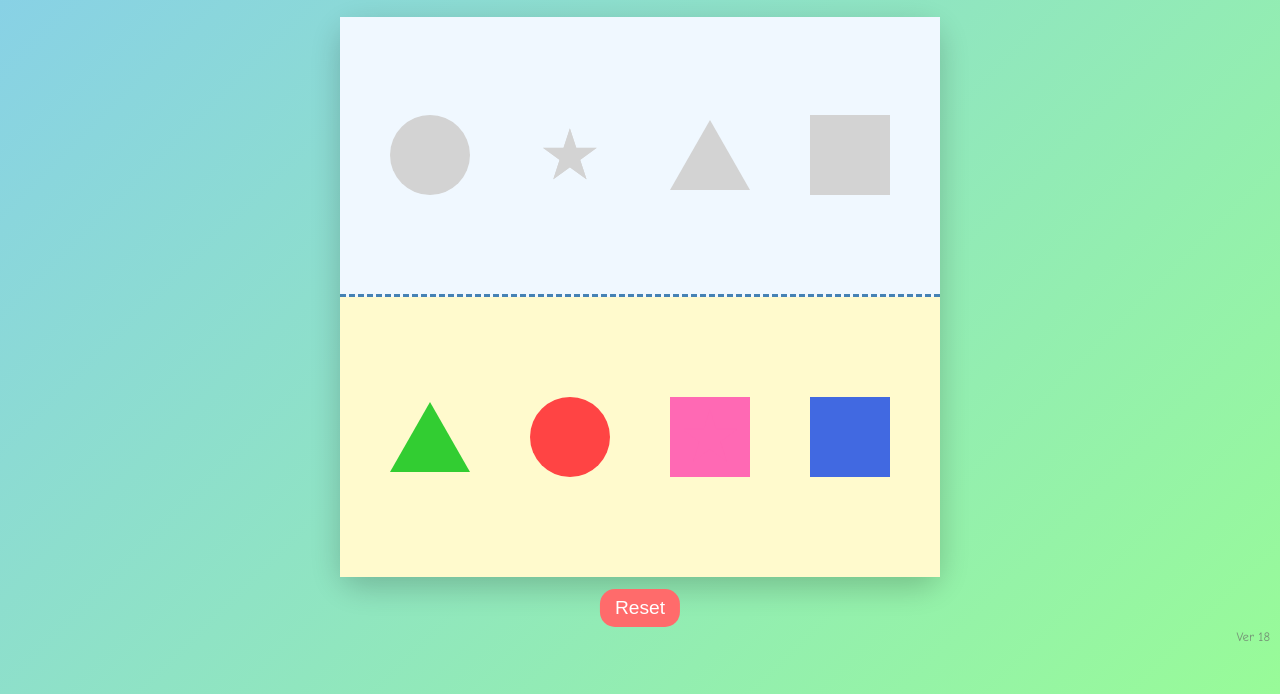
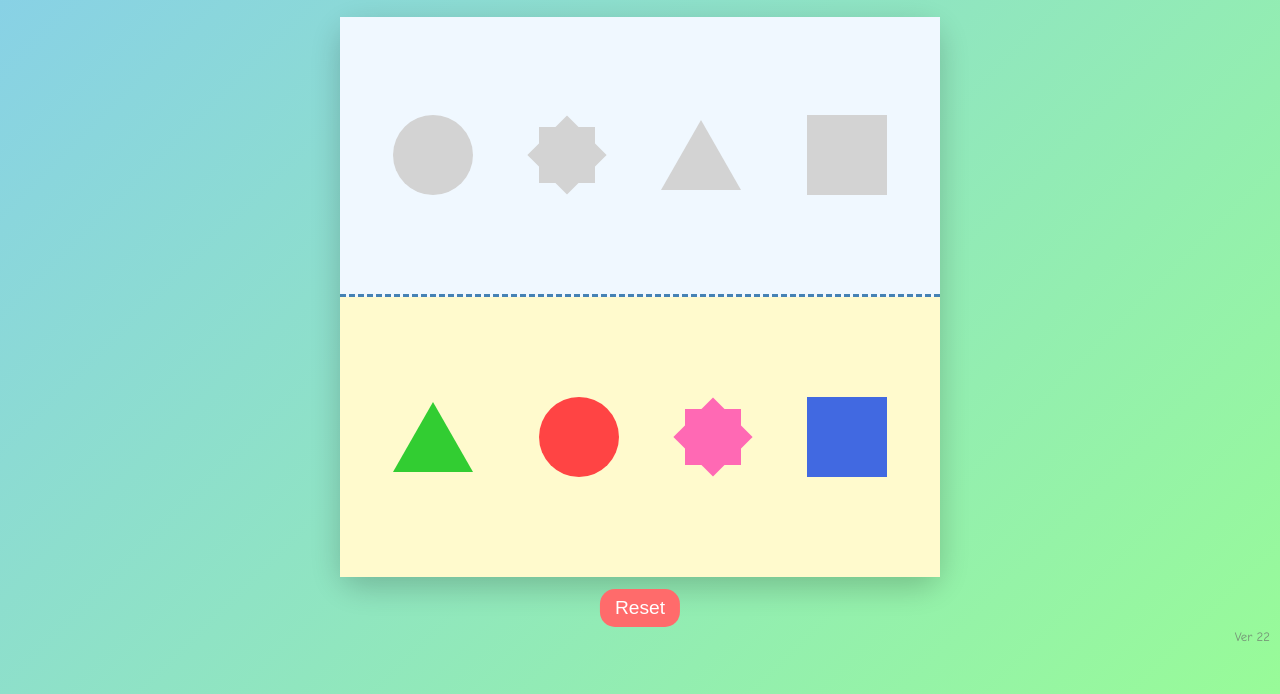
Before and after one commit to MyMaggies/shape-game, a plain HTML site: page index.html in a window 1280 px wide. Shown: the part 146-840 px from the top of the page. Drawn offline with Linux system fonts and the light colour scheme.

Commit message:
Update star index.html

```diff
--- a/index.html
+++ b/index.html
@@ -1,5 +1,9 @@
-.star {
-                font-size: 50px;
+.diamond {
+                width: 42px;
+                height: 42px;
+            }            .diamond::before {
+                width: 42px;
+                height: 42px;
             }<!DOCTYPE html>
 <html lang="en">
 <head>
@@ -103,27 +107,38 @@
             border-radius: 50%;
         }
 
-        .star {
+        .diamond {
+            width: 56px;
+            height: 56px;
+            background: #d3d3d3;
             position: relative;
-            width: 80px;
-            height: 80px;
-            background: transparent;
-            display: flex;
-            align-items: center;
-            justify-content: center;
-            font-size: 70px;
         }
 
-        /* Target star should be grey */
-        .target-shape.star {
-            color: #d3d3d3;
+        .diamond::before {
+            content: "";
+            position: absolute;
+            top: 0;
+            left: 0;
+            width: 100%;
+            height: 100%;
+            background: inherit;
+            transform: rotate(45deg);
         }
 
-        /* Draggable stars inherit their color class */
-        .red.star { color: #FF4444; }
-        .pink.star { color: #FF69B4; }
-        .blue.star { color: #4169E1; }
-        .green.star { color: #32CD32; }
+        .diamond.dragging::before {
+            transform: rotate(45deg);
+        }
+
+        /* Target diamond should be grey */
+        .target-shape.diamond::before {
+            background: #d3d3d3;
+        }
+
+        /* Draggable diamonds inherit their color class */
+        .red.diamond::before { background: #FF4444; }
+        .pink.diamond::before { background: #FF69B4; }
+        .blue.diamond::before { background: #4169E1; }
+        .green.diamond::before { background: #32CD32; }
 
         .square {
             border-radius: 8px;
@@ -259,7 +274,7 @@
 
         <div class="target-area">
             <div class="target-shape circle" data-shape="circle"></div>
-            <div class="target-shape star" data-shape="star">★</div>
+            <div class="target-shape diamond" data-shape="diamond"></div>
             <div class="target-shape triangle" data-shape="triangle"></div>
             <div class="target-shape square sharp-square" data-shape="square2"></div>
         </div>
@@ -267,7 +282,7 @@
         <div class="source-area">
             <div class="shape triangle green" data-shape="triangle" draggable="true"></div>
             <div class="shape circle red" data-shape="circle" draggable="true"></div>
-            <div class="shape star pink" data-shape="star" draggable="true">★</div>
+            <div class="shape diamond pink" data-shape="diamond" draggable="true"></div>
             <div class="shape square sharp-square blue" data-shape="square2" draggable="true"></div>
         </div>
 
@@ -277,7 +292,7 @@
         </div>
     </div>
 
-    <div class="version">Ver 18</div>
+    <div class="version">Ver 22</div>
 
     <script>
         let draggedElement = null;
```
